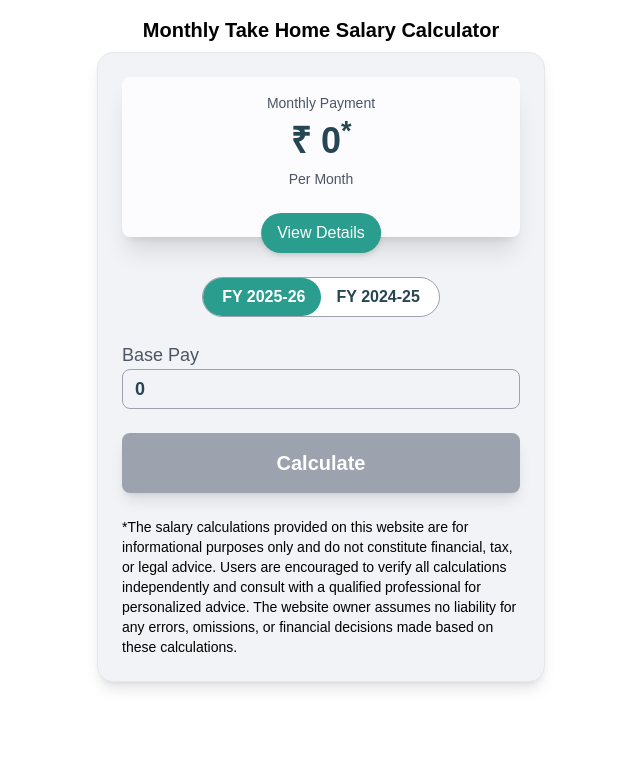
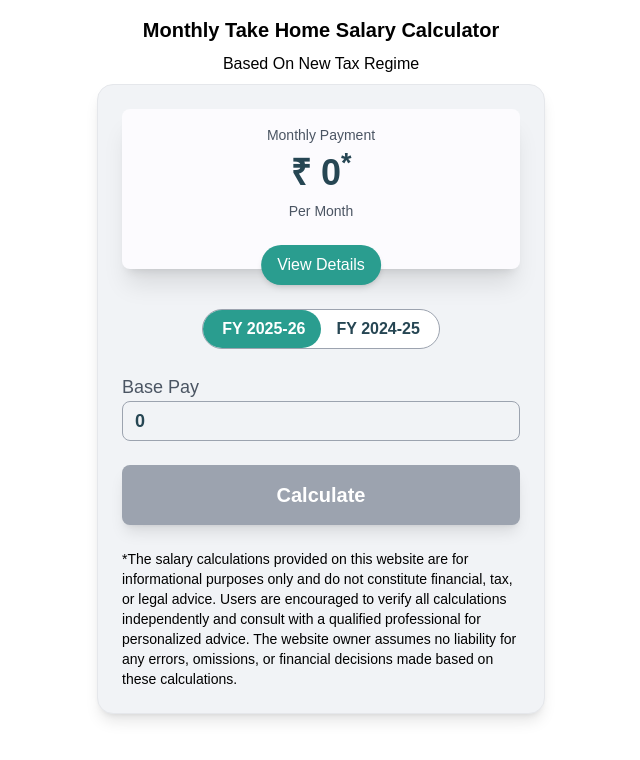
Before and after one commit to avi2609/inhand-salary, a Next.js app: page / in a window 1280 px wide. Shown: the top 760 px of the page, without its empty margins (319-959 px from the left). Built offline with nearby package versions, Linux system fonts and the light colour scheme.

Commit message:
Placeholder for new tax regime disclaimer

```diff
--- a/app/page.tsx
+++ b/app/page.tsx
@@ -137,6 +137,7 @@ export default function Home() {
   return (
     <div className=" flex flex-col justify-center items-center gap-2 max-sm:min-h-screen max-sm:bg-[#f1f3f6]">
       <div className="mt-4 text-xl font-bold">Monthly Take Home Salary Calculator</div>
+      <div className="text-md font-medium">Based On New Tax Regime</div>
       <div className="bg-[#f1f3f6] lg:h-[70%] max-sm:min-h-screen max-w-md mx-auto shadow-lg lg:rounded-2xl p-6 space-y-6 lg:border lg:border-gray-200">
         <div className="text-center max-sm:bg-[#fff] bg-[#fcfbfe] p-4 rounded-lg relative h-40 flex flex-col gap-2 shadow-xl">
           <h2 className="text-gray-600 text-sm">Monthly Payment</h2>
```
